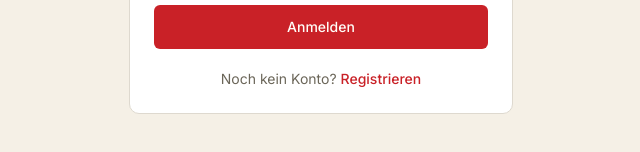
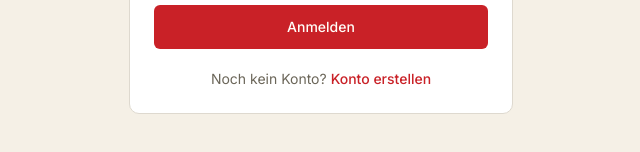
Before and after one commit to EllisHeidi/DeutschChat, a Next.js app: page /anmelden in a window 1280 px wide. Shown: the part 518-670 px from the top of the page, without its empty margins (319-959 px from the left). Built offline with nearby package versions, Linux system fonts and the light colour scheme; no server answers.

Commit message:
buttin changed

```diff
--- a/components/auth/auth-form.tsx
+++ b/components/auth/auth-form.tsx
@@ -29,7 +29,7 @@ const COPY: Record<
     submit: "Anmelden",
     switchText: "Noch kein Konto?",
     switchHref: "/registrieren",
-    switchCta: "Registrieren",
+    switchCta: "Konto erstellen",
   },
   signup: {
     title: "Konto erstellen",
```
